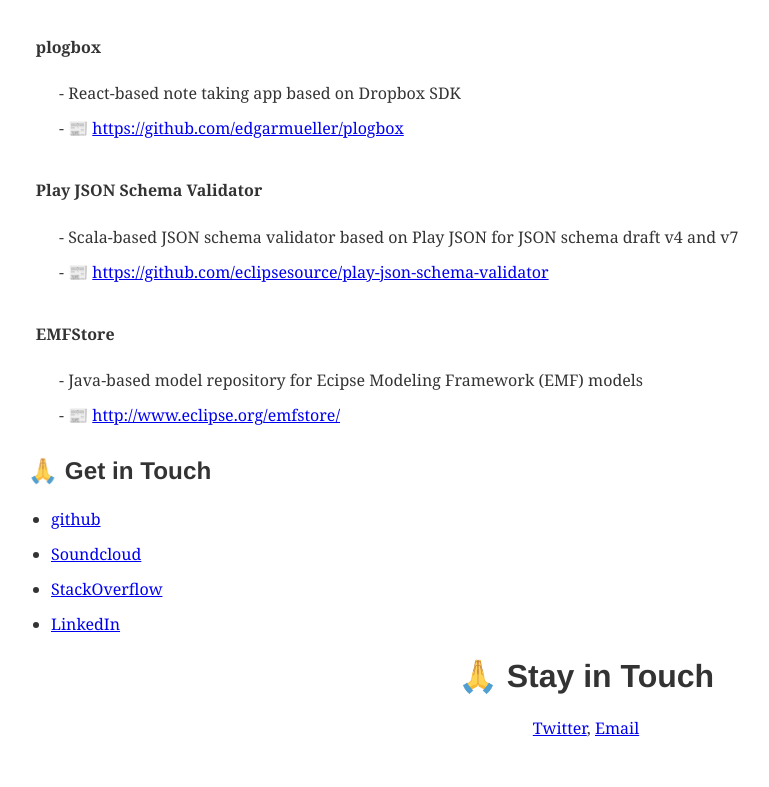
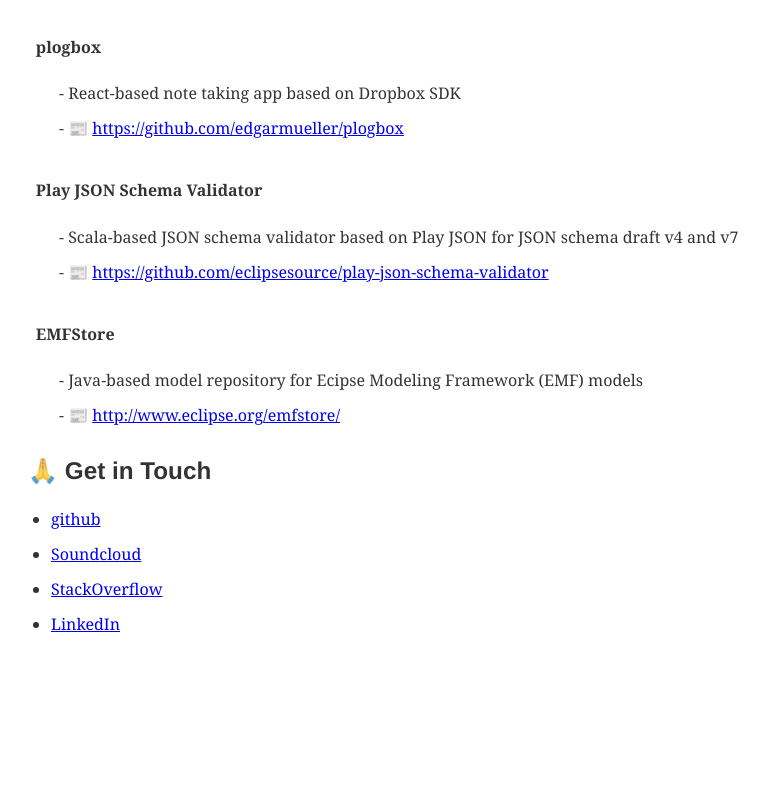
Before and after one commit to edgarmueller/about, a Gatsby site: page / in a window 1280 px wide. Shown: the part 715-1502 px from the top of the page, without its empty margins (54-823 px from the left). After the commit the page ends 1397 px from the top, so only its background shows below. Built offline with nearby package versions, Linux system fonts and the light colour scheme; Gatsby itself is replaced by a stand-in of ours; some packages are replaced by stand-ins of ours.

Commit message:
Clear footer

```diff
--- a/src/components/Footer.js
+++ b/src/components/Footer.js
@@ -2,11 +2,6 @@
 
 const Footer = () => (
   <div style={{ textAlign: "center" }}>
-    <h1>🙏 Stay in Touch</h1>
-    <p>
-      <a href="https://twitter.com/amanhimself">Twitter</a>,&nbsp;
-      <a href="mailto:abc@xyz.com">Email</a>
-    </p>
     <br />
   </div>
 );
```
